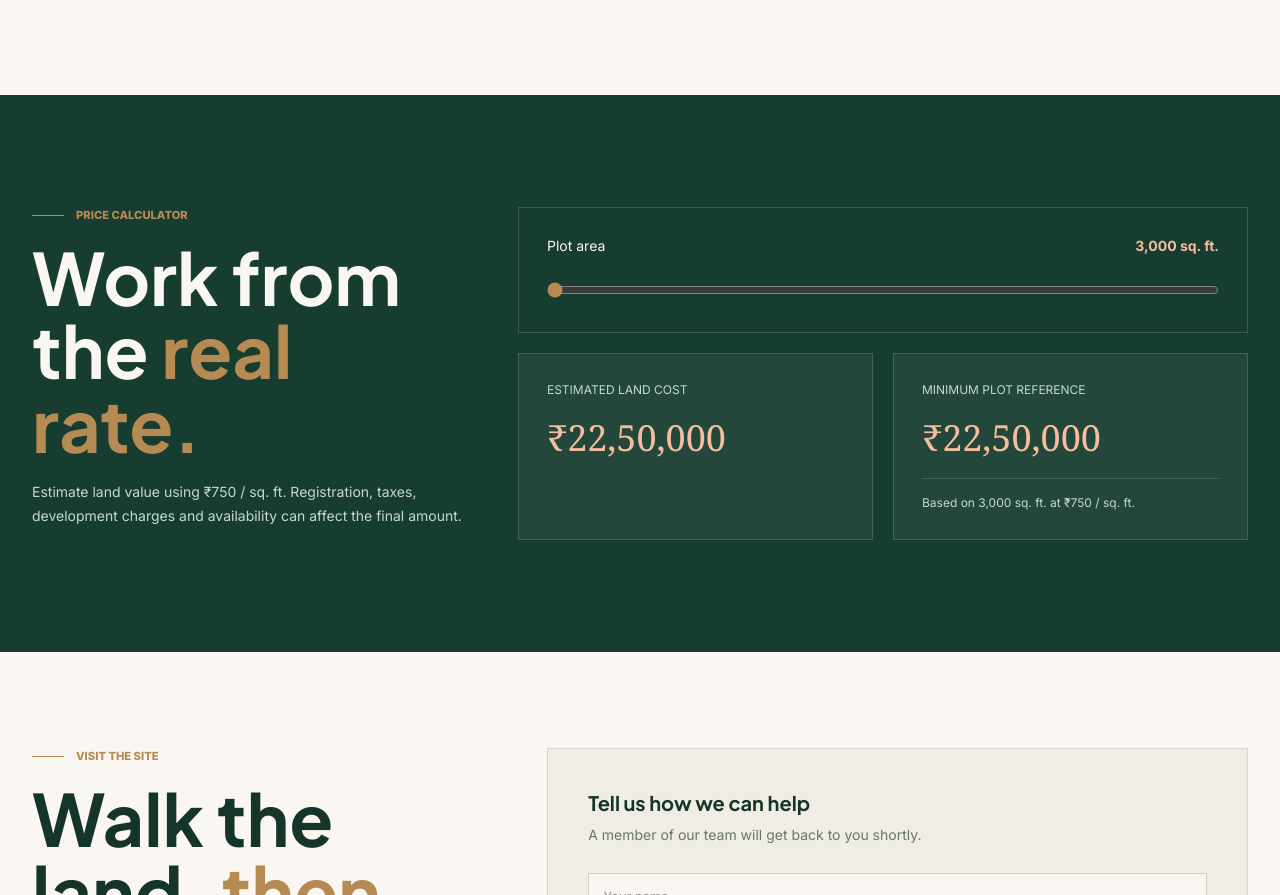
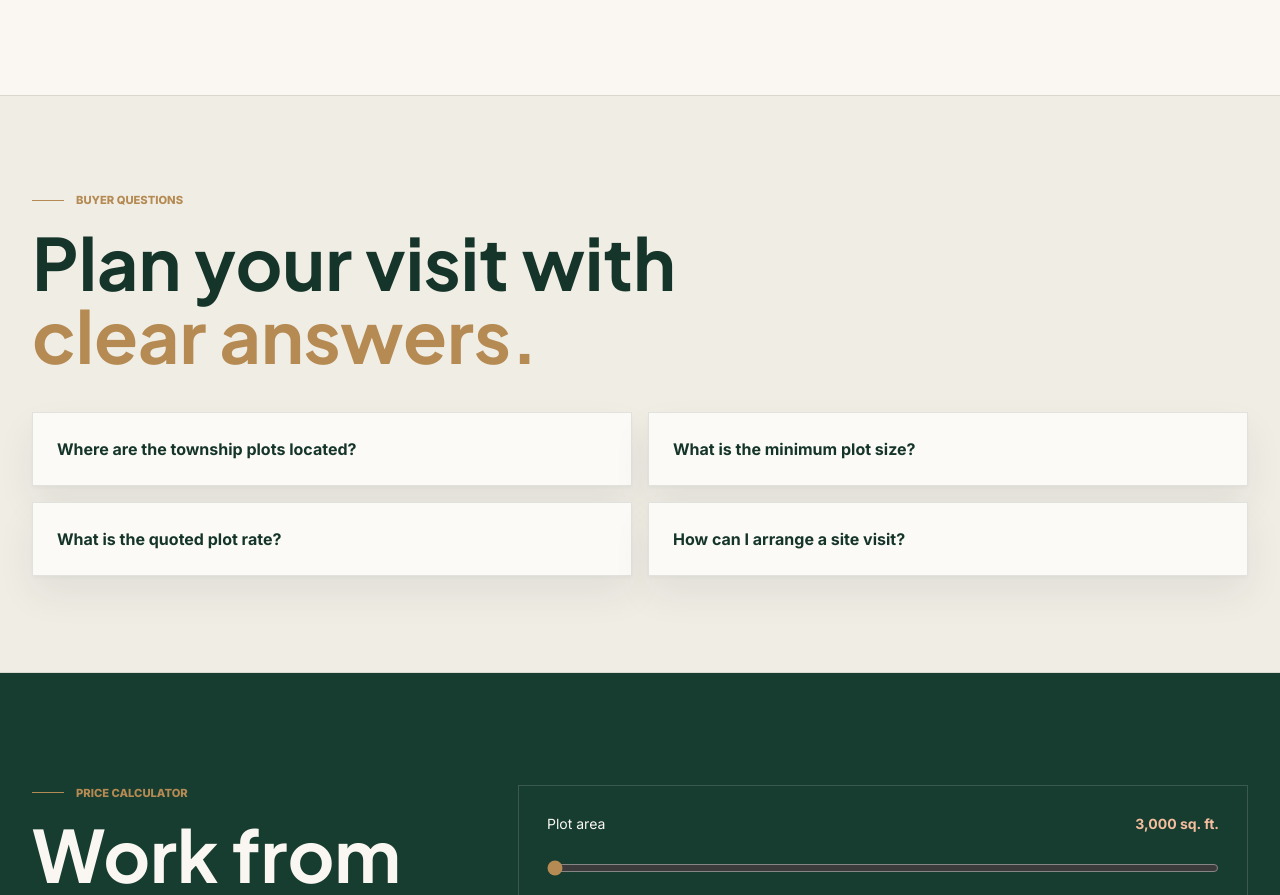
Before and after one commit to Ashish756357/Om-Sai-Developers, a Next.js app: page / in a window 1280 px wide. Shown: the part 6639-7534 px from the top of the page. Built offline with nearby package versions, Linux system fonts and the light colour scheme; no server answers.

Commit message:
seo ranking 0.3

```diff
--- a/app/structured-data.tsx
+++ b/app/structured-data.tsx
@@ -4,12 +4,16 @@ const structuredData = {
   "@context": "https://schema.org",
   "@graph": [
     {
-      "@type": "Organization",
+      "@type": "RealEstateAgent",
       "@id": `${siteOrigin}/#organization`,
       name: "Om Sai Developers",
       url: siteOrigin,
       logo: `${siteOrigin}/om-sai-developers-logo.jpg`,
       telephone: ["+919699657121", "+918483857121"],
+      areaServed: [
+        { "@type": "Place", name: "Nargoli, Dapoli" },
+        { "@type": "AdministrativeArea", name: "Ratnagiri, Maharashtra" },
+      ],
       address: {
         "@type": "PostalAddress",
         addressLocality: "Nargoli, Dapoli",
@@ -36,6 +40,46 @@ const structuredData = {
         "Explore 10-acre township plots in Nargoli, Dapoli, from 3,000 sq. ft. at ₹750 per sq. ft., 210 km from Pune and 230 km from Mumbai.",
       inLanguage: "en-IN",
     },
+    {
+      "@type": "FAQPage",
+      "@id": `${siteOrigin}/#faq`,
+      url: `${siteOrigin}/#faq`,
+      isPartOf: { "@id": `${siteOrigin}/#website` },
+      mainEntity: [
+        {
+          "@type": "Question",
+          name: "Where are the township plots located?",
+          acceptedAnswer: {
+            "@type": "Answer",
+            text: "The plotted township is located in Nargoli, Dapoli, District Ratnagiri, Maharashtra.",
+          },
+        },
+        {
+          "@type": "Question",
+          name: "What is the minimum plot size?",
+          acceptedAnswer: {
+            "@type": "Answer",
+            text: "The minimum plot size is 3,000 sq. ft. Buyers should confirm current availability and plot details with the Om Sai Developers team.",
+          },
+        },
+        {
+          "@type": "Question",
+          name: "What is the quoted plot rate?",
+          acceptedAnswer: {
+            "@type": "Answer",
+            text: "The displayed reference rate is ₹750 per sq. ft. Registration, taxes, development charges and availability can affect the final amount.",
+          },
+        },
+        {
+          "@type": "Question",
+          name: "How can I arrange a site visit?",
+          acceptedAnswer: {
+            "@type": "Answer",
+            text: "Call 9699657121 or 8483857121 to ask about availability and coordinate a site visit.",
+          },
+        },
+      ],
+    },
   ],
 };
 
--- a/components/NargoliTownshipLanding.tsx
+++ b/components/NargoliTownshipLanding.tsx
@@ -27,7 +27,7 @@ const MIN_PLOT_AREA = 3000;
 const PROJECT_RATE = 750;
 const minimumPlotCost = MIN_PLOT_AREA * PROJECT_RATE;
 
-const whatsappUrl = `https://wa.me/919699657121?text=${encodeURIComponent(
+const whatsappUrl = `https://wa.me/9082313345?text=${encodeURIComponent(
   "Hello Om Sai Developers, I'd like to know more about the 10-acre township plots at Nargoli, Dapoli.",
 )}`;
 
@@ -101,6 +101,25 @@ const connectivity = [
   ['230 km', 'From Mumbai to Nargoli, Dapoli'],
   ['Nargoli', 'Township location in Dapoli'],
   ['Site visit', 'Call the team for current availability and route guidance'],
+];
+
+const faqItems = [
+  {
+    question: 'Where are the township plots located?',
+    answer: 'The plotted township is located in Nargoli, Dapoli, District Ratnagiri, Maharashtra.',
+  },
+  {
+    question: 'What is the minimum plot size?',
+    answer: 'The minimum plot size is 3,000 sq. ft. Buyers should confirm current availability and plot details with the Om Sai Developers team.',
+  },
+  {
+    question: 'What is the quoted plot rate?',
+    answer: 'The displayed reference rate is ₹750 per sq. ft. Registration, taxes, development charges and availability can affect the final amount.',
+  },
+  {
+    question: 'How can I arrange a site visit?',
+    answer: 'Call 9699657121 or 8483857121 to ask about availability and coordinate a site visit.',
+  },
 ];
 
 const galleryImages = [
@@ -677,6 +696,25 @@ export default function NargoliTownshipLanding() {
         </div>
       </section>
 
+      <section id="faq" className="section-space border-y border-[#d9d8ce] bg-[#f0ede5]" aria-labelledby="faq-title">
+        <div className="mx-auto max-w-7xl px-5 lg:px-8">
+          <div className="max-w-2xl">
+            <SectionLabel>Buyer questions</SectionLabel>
+            <h2 id="faq-title" className="heading">
+              Plan your visit with <span>clear answers.</span>
+            </h2>
+          </div>
+          <div className="mt-10 grid gap-4 md:grid-cols-2">
+            {faqItems.map(({ question, answer }) => (
+              <details key={question} className="highlight-card p-6">
+                <summary className="cursor-pointer list-none pr-6 text-base font-bold text-[#16352a]">{question}</summary>
+                <p className="mt-4 text-sm leading-6 text-[#405247]">{answer}</p>
+              </details>
+            ))}
+          </div>
+        </div>
+      </section>
+
       <section id="calculator" className="bg-[#173d30] py-20 text-[#FAF7F2] lg:py-28">
         <div className="mx-auto max-w-7xl px-5 lg:px-8">
           <div className="grid gap-12 lg:grid-cols-[.75fr_1.25fr]">
--- a/lib/site.ts
+++ b/lib/site.ts
@@ -1,3 +1,7 @@
-export const siteUrl = new URL(process.env.NEXT_PUBLIC_SITE_URL ?? "http://localhost:3000");
+const defaultSiteUrl = process.env.NODE_ENV === "production"
+	? "https://www.omsaidevelopers.com"
+	: "http://localhost:3000";
+
+export const siteUrl = new URL(process.env.NEXT_PUBLIC_SITE_URL ?? defaultSiteUrl);
 
 export const siteOrigin = siteUrl.origin;
```
Also changed, not shown: 1 other file (tests, documents, lock files or other folders).
